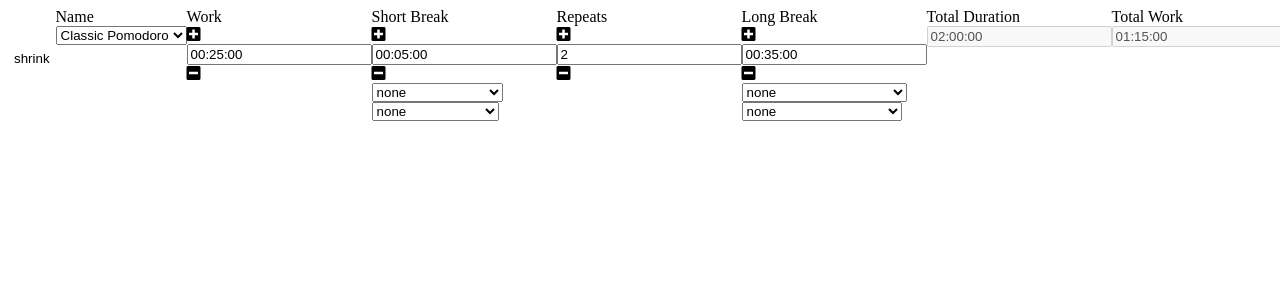
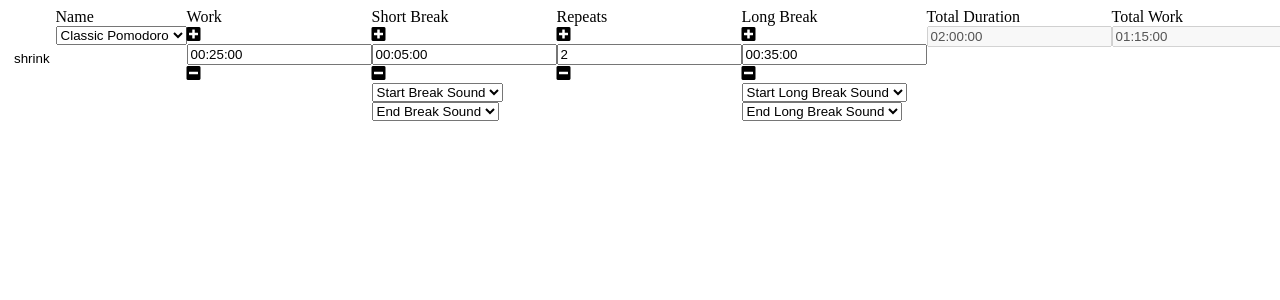
Before and after one commit to ericasu33/sprig, a React (Create React App) app: page / in a window 1280 px wide. Both pictures are taken after a click on the button "expand". Shown: the top 300 px of the page. Built offline with nearby package versions, Linux system fonts and the light colour scheme.

Commit message:
Refactor PomodoroTimer
Fix timer bug.

```diff
--- a/src/components/PomodoroForm.tsx
+++ b/src/components/PomodoroForm.tsx
@@ -41,7 +41,7 @@ const PomodoroForm = (props: any) => {
     return (
       <option
         key={sound.id}
-        value={sound.file}
+        value={sound.id}
       >
         {sound.file}
       </option>
@@ -59,7 +59,7 @@ const PomodoroForm = (props: any) => {
     );
   });
 
-  const updateState = (key: string, value: number | string) => {
+  const updateState = (key: string, value: number) => {
     props.setPomoTimer((prev: any) => {
       return {
         ...prev,
@@ -77,6 +77,7 @@ const PomodoroForm = (props: any) => {
       <div>
         <label>Name</label>
         <select
+          disabled={props.disabled}
           value={props.timer}
           onChange={(e) => handleTimerChange(Number(e.target.value))}
           defaultValue="0"
@@ -88,6 +89,7 @@ const PomodoroForm = (props: any) => {
       <div>
         <label>Work</label>
         <StepInputTimer
+          disabled={props.disabled}
           name='work'
           value={props.pomo_timer.work}
           setValue={updateState}
@@ -96,27 +98,30 @@ const PomodoroForm = (props: any) => {
       <div>
         <label>Short Break</label>
         <StepInputTimer
+          disabled={props.disabled}
           name='short_break'
           value={props.pomo_timer.short_break}
           setValue={updateState}
         />
         <div>
           <select
+            disabled={props.disabled}
             value={props.pomo_timer.short_b_start_sound}
-            onChange={(e) => updateState("short_b_start_sound", e.target.value)}
-            defaultValue="none"
+            onChange={(e) => updateState("short_b_start_sound", Number(e.target.value))}
+            defaultValue="0"
           >
-            <option disabled value="none">Start Break Sound</option>
-            <option value="none">none</option>
+            <option disabled value="0">Start Break Sound</option>
+            <option value="0">none</option>
             {soundOptions}
           </select>
           <select
+            disabled={props.disabled}
             value={props.pomo_timer.short_b_end_sound}
-            onChange={(e) => updateState("short_b_end_sound", e.target.value)}
-            defaultValue="none"
+            onChange={(e) => updateState("short_b_end_sound", Number(e.target.value))}
+            defaultValue="0"
           >
-            <option disabled value="none">End Break Sound</option>
-            <option value="none">none</option>
+            <option disabled value="0">End Break Sound</option>
+            <option value="0">none</option>
             {soundOptions}
           </select>
         </div>
@@ -124,6 +129,7 @@ const PomodoroForm = (props: any) => {
       <div>
         <label>Repeats</label>
         <StepInputInt
+          disabled={props.disabled}
           name='cycles'
           value={props.pomo_timer.cycles}
           setValue={updateState}
@@ -133,27 +139,30 @@ const PomodoroForm = (props: any) => {
       <div>
         <label>Long Break</label>
         <StepInputTimer
+          disabled={props.disabled}
           name='long_break'
           value={props.pomo_timer.long_break}
           setValue={updateState}
         />
         <div>
           <select
+            disabled={props.disabled}
             value={props.pomo_timer.long_b_start_sound}
-            onChange={(e) => updateState("long_b_start_sound", e.target.value)}
-            defaultValue="none"
+            onChange={(e) => updateState("long_b_start_sound", Number(e.target.value))}
+            defaultValue="0"
           >
-            <option disabled value="none">Start Long Break Sound</option>
-            <option value="none">none</option>
+            <option disabled value="0">Start Long Break Sound</option>
+            <option value="0">none</option>
             {soundOptions}
           </select>
           <select
+            disabled={props.disabled}
             value={props.pomo_timer.long_b_end_sound}
-            onChange={(e) => updateState("long_b_end_sound", e.target.value)}
-            defaultValue="none"
+            onChange={(e) => updateState("long_b_end_sound", Number(e.target.value))}
+            defaultValue="0"
           >
-            <option disabled value="none">End Long Break Sound</option>
-            <option value="none">none</option>
+            <option disabled value="0">End Long Break Sound</option>
+            <option value="0">none</option>
             {soundOptions}
           </select>
         </div>
--- a/src/components/PomodoroTimer.tsx
+++ b/src/components/PomodoroTimer.tsx
@@ -18,53 +18,38 @@ const timerData = [
   {
     id: 1,
     name: "Classic Pomodoro",
-    current: "",
     cycles: 2,
-    playing: false,
-    stopped: true,
     work: 25 * 60,
     short_break: 5 * 60,
     long_break: 35 * 60,
-    short_b_start_sound: "",
-    short_b_end_sound: "",
-    long_b_start_sound: "",
-    long_b_end_sound: "",
-    clock: 0,
-    partition: 0,
+    short_b_start_sound: 0,
+    short_b_end_sound: 0,
+    long_b_start_sound: 0,
+    long_b_end_sound: 0,
   },
   {
     id: 2,
     name: "Classic Eye-Strain",
-    current: "",
     cycles: 3,
-    playing: false,
-    stopped: true,
     work: 2,
     short_break: 2,
     long_break: 2,
-    short_b_start_sound: "",
-    short_b_end_sound: "",
-    long_b_start_sound: "",
-    long_b_end_sound: "",
-    clock: 0,
-    partition: 0,
+    short_b_start_sound: 0,
+    short_b_end_sound: 0,
+    long_b_start_sound: 0,
+    long_b_end_sound: 0,
   },
   {
     id: 3,
     name: "Classic 50-7",
-    current: "",
     cycles: 3,
-    playing: false,
-    stopped: true,
     work: 50 * 60,
     short_break: 7 * 60,
     long_break: 0,
-    short_b_start_sound: "",
-    short_b_end_sound: "",
-    long_b_start_sound: "",
-    long_b_end_sound: "",
-    clock: 0,
-    partition: 0,
+    short_b_start_sound: 0,
+    short_b_end_sound: 0,
+    long_b_start_sound: 0,
+    long_b_end_sound: 0,
   },
 
 ];
@@ -85,10 +70,17 @@ const timers = [
 const PomodoroTimer = (props: any) => {
   const [expand, setExpand] = useState(false);
   const [curTimer, setCurTimer] = useState(1);
-  const [times, setTimes] = useState(timerData[0]);
+  const [times, setTimes]: [any, any] = useState(timerData[0]);
+  const [activeTimer, setActiveTimer] = useState({
+    playing: false,
+    stopped: true,
+    current: "work",
+    clock: 0,
+    partition: 0,
+  });
 
   const togglePlay = () => {
-    setTimes((prev) => {
+    setActiveTimer((prev) => {
       return {
         ...prev,
         playing: !prev.playing,
@@ -98,7 +90,7 @@ const PomodoroTimer = (props: any) => {
   };
 
   const handleStop = () => {
-    setTimes((prev) => {
+    setActiveTimer((prev) => {
       return {
         ...prev,
         playing: false,
@@ -118,24 +110,25 @@ const PomodoroTimer = (props: any) => {
 
   useEffect(() => {
     let timer: NodeJS.Timeout;
-    if (times.playing) {
+    if (activeTimer.playing) {
+      const {cycles, work, short_break, long_break} = times;
       timer = setInterval(() => {
-        setTimes((prev: any) => {
+        setActiveTimer((prev: any) => {
           let { partition, current, clock } = prev;
           if (partition === 0) {
-            if(calcCycle(prev) === 0) {
+            if(calcCycle({clock, work, short_break, long_break}) === 0) {
               current = current === "work" ? "long_break" : "work";
             } else {
               current = current === "work" ? "short_break" : "work";
             }
-            partition = prev[current];
+            partition = times[current];
           }
           if (clock === 0) {
             return {
               ...prev,
               playing: false,
               current: "",
-              clock: calcTotalTime(prev),
+              clock: calcTotalTime({cycles, work, short_break, long_break}),
             };
           }
           return {
@@ -146,16 +139,16 @@ const PomodoroTimer = (props: any) => {
           }
         });
       }, 1000);
-    } else if (times.stopped) {
-      setTimes(prev => ({
+    } else if (activeTimer.stopped) {
+      setActiveTimer(prev => ({
         ...prev,
-        clock: calcTotalTime(prev),
-        partition: prev.work,
+        clock: calcTotalTime(times),
+        partition: times.work,
         current: "work",
       }));
     }
     return () => (clearInterval(timer));
-  }, [times.stopped, times.playing]);
+  }, [activeTimer.stopped, activeTimer.playing, times]);
 
   useEffect(() => {
     const new_timer = timerData.find((data) => curTimer === data.id);
@@ -172,6 +165,7 @@ const PomodoroTimer = (props: any) => {
       </Button>
       { (expand && (
         <PomodoroForm
+          disabled={activeTimer.playing}
           pomo_timer={times}
           setPomoTimer={setTimes}
           timer={curTimer}
@@ -188,39 +182,39 @@ const PomodoroTimer = (props: any) => {
           <div>
             <label>Work</label>
             <StepInputTimer disabled
-              value={times.current === "work" ? times.partition : times.work}
+              value={activeTimer.current === "work" ? activeTimer.partition : times.work}
             />
           </div>
           <div>
             <label>Short break</label>
             <StepInputTimer disabled
-              value={times.current === "short_break" ? times.partition : times.short_break}
+              value={activeTimer.current === "short_break" ? activeTimer.partition : times.short_break}
             />
           </div>
           <div>
             <label>Cycles remaining</label>
             <StepInputInt disabled
-              value={calcCycle(times)}
+              value={calcCycle({...times, clock: activeTimer.clock})}
             />
           </div>
           <div>
             <label>Long break</label>
             <StepInputTimer disabled
-              value={times.current === "long_break" ? times.partition : times.long_break}
+              value={activeTimer.current === "long_break" ? activeTimer.partition : times.long_break}
             />
           </div>
           <div>
             <label>Time remaining</label>
             <StepInputTimer disabled
-              value={times.clock}
+              value={activeTimer.clock}
             />
           </div>
           <Button
-            play={times.playing}
-            pause={!times.playing}
+            play={activeTimer.playing}
+            pause={!activeTimer.playing}
             onClick={() => togglePlay()}
           >
-            { (times.playing &&
+            { (activeTimer.playing &&
               <i className="far fa-pause-circle fa-lg"></i>) ||
               <i className="far fa-play-circle fa-lg"></i>
             }
```
